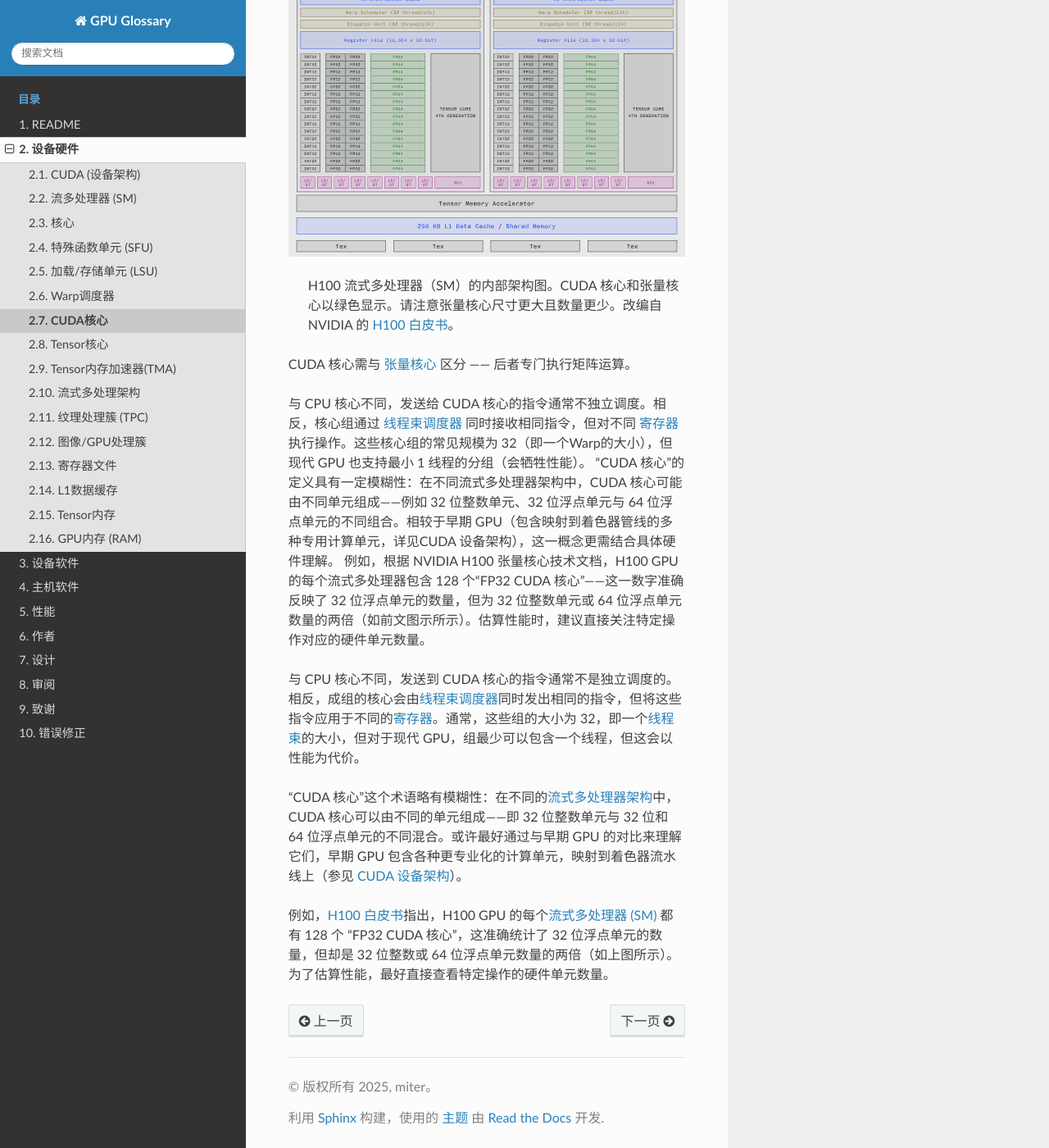
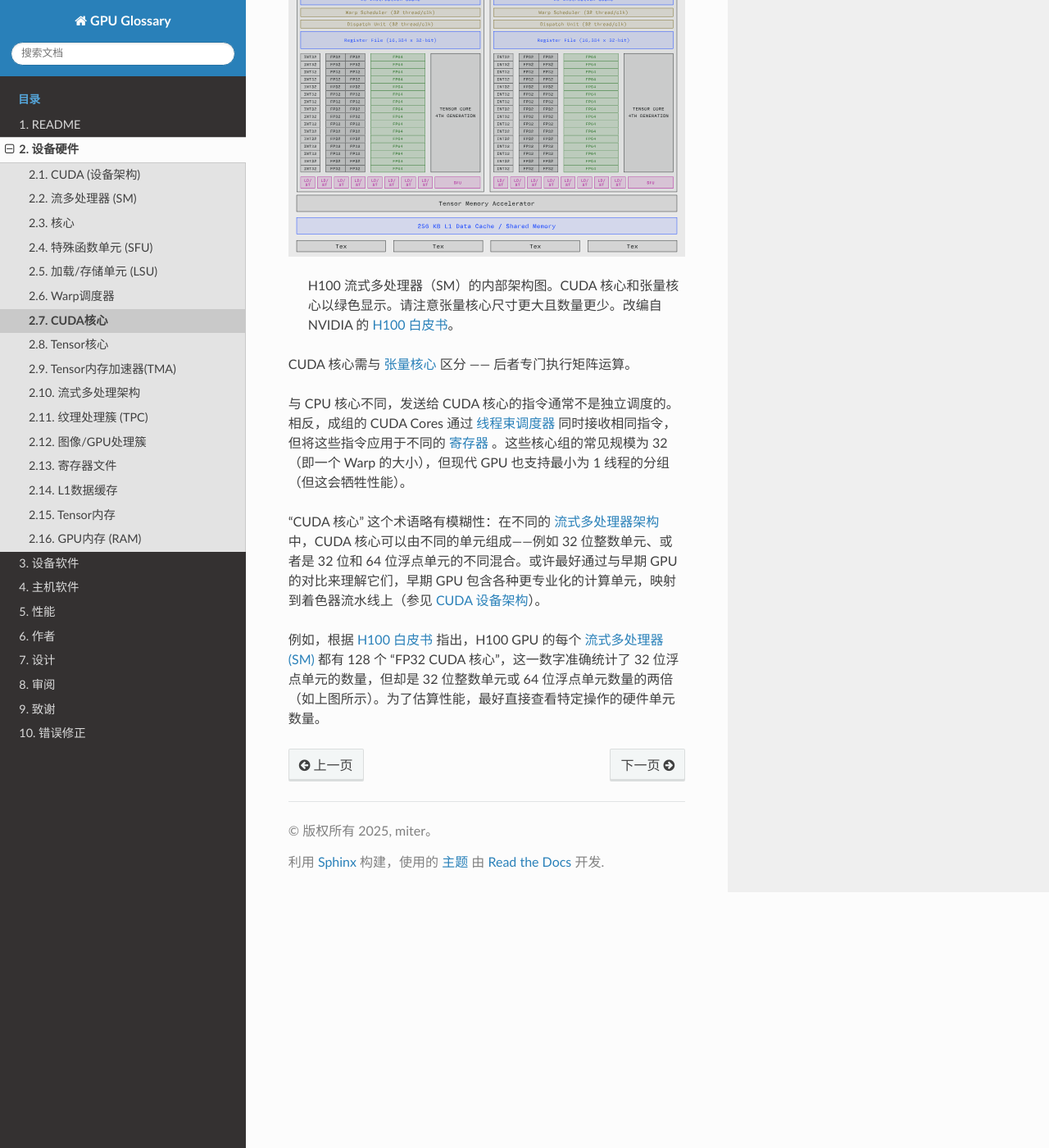
Before and after one commit to miter6/gpu-glossary-zh, a Sphinx documentation site: the page built from source/gpu-glossary/device-hardware/cuda-core.md, in a window 1280 px wide and 1400 px high, scrolled down 538 px. Shown: the whole window at 82% size. Built offline with Sphinx 7.4.7 and the Read the Docs theme 3.1.0, drawn with Linux system fonts in a browser that asks for light colours; pages that are not in the unit, such as notebooks, are missing from menus.

Commit message:
fix some translate.

```diff
--- a/source/gpu-glossary/device-hardware/cuda-core.md
+++ b/source/gpu-glossary/device-hardware/cuda-core.md
@@ -8,12 +8,8 @@ CUDA 核心是执行标量算术指令的 GPU [核心](/gpu-glossary/device-hard
 
 CUDA 核心需与 [张量核心](/gpu-glossary/device-hardware/tensor-core) 区分 —— 后者专门执行矩阵运算。
 
-与 CPU 核心不同，发送给 CUDA 核心的指令通常不独立调度。相反，核心组通过 [线程束调度器](/gpu-glossary/device-hardware/warp-scheduler) 同时接收相同指令，但对不同 [寄存器](/gpu-glossary/device-software/registers) 执行操作。这些核心组的常见规模为 32（即一个Warp的大小），但现代 GPU 也支持最小 1 线程的分组（会牺牲性能）。
-“CUDA 核心”的定义具有一定模糊性：在不同流式多处理器架构中，CUDA 核心可能由不同单元组成——例如 32 位整数单元、32 位浮点单元与 64 位浮点单元的不同组合。相较于早期 GPU（包含映射到着色器管线的多种专用计算单元，详见CUDA 设备架构），这一概念更需结合具体硬件理解。
-例如，根据 NVIDIA H100 张量核心技术文档，H100 GPU 的每个流式多处理器包含 128 个“FP32 CUDA 核心”——这一数字准确反映了 32 位浮点单元的数量，但为 32 位整数单元或 64 位浮点单元数量的两倍（如前文图示所示）。估算性能时，建议直接关注特定操作对应的硬件单元数量。
+与 CPU 核心不同，发送给 CUDA 核心的指令通常不是独立调度的。相反，成组的 CUDA Cores 通过 [线程束调度器](/gpu-glossary/device-hardware/warp-scheduler) 同时接收相同指令，但将这些指令应用于不同的 [寄存器](/gpu-glossary/device-software/registers) 。这些核心组的常见规模为 32（即一个 Warp 的大小），但现代 GPU 也支持最小为 1 线程的分组（但这会牺牲性能）。
 
-与 CPU 核心不同，发送到 CUDA 核心的指令通常不是独立调度的。相反，成组的核心会由[线程束调度器](/gpu-glossary/device-hardware/warp-scheduler)同时发出相同的指令，但将这些指令应用于不同的[寄存器](/gpu-glossary/device-software/registers)。通常，这些组的大小为 32，即一个[线程束](/gpu-glossary/device-software/warp)的大小，但对于现代 GPU，组最少可以包含一个线程，但这会以性能为代价。
+"CUDA 核心" 这个术语略有模糊性：在不同的 [流式多处理器架构](/gpu-glossary/device-hardware/streaming-multiprocessor-architecture) 中，CUDA 核心可以由不同的单元组成——例如 32 位整数单元、或者是 32 位和 64 位浮点单元的不同混合。或许最好通过与早期 GPU 的对比来理解它们，早期 GPU 包含各种更专业化的计算单元，映射到着色器流水线上（参见 [CUDA 设备架构](/gpu-glossary/device-hardware/cuda-device-architecture)）。
 
-"CUDA 核心"这个术语略有模糊性：在不同的[流式多处理器架构](/gpu-glossary/device-hardware/streaming-multiprocessor-architecture)中，CUDA 核心可以由不同的单元组成——即 32 位整数单元与 32 位和 64 位浮点单元的不同混合。或许最好通过与早期 GPU 的对比来理解它们，早期 GPU 包含各种更专业化的计算单元，映射到着色器流水线上（参见 [CUDA 设备架构](/gpu-glossary/device-hardware/cuda-device-architecture)）。
-
-例如，[H100 白皮书](https://resources.nvidia.com/en-us-hopper-architecture/nvidia-h100-tensor-c)指出，H100 GPU 的每个[流式多处理器 (SM)](/gpu-glossary/device-hardware/streaming-multiprocessor) 都有 128 个 "FP32 CUDA 核心"，这准确统计了 32 位浮点单元的数量，但却是 32 位整数或 64 位浮点单元数量的两倍（如上图所示）。为了估算性能，最好直接查看特定操作的硬件单元数量。
+例如，根据 [H100 白皮书](https://resources.nvidia.com/en-us-hopper-architecture/nvidia-h100-tensor-c) 指出，H100 GPU 的每个 [流式多处理器 (SM)](/gpu-glossary/device-hardware/streaming-multiprocessor) 都有 128 个 "FP32 CUDA 核心"，这一数字准确统计了 32 位浮点单元的数量，但却是 32 位整数单元或 64 位浮点单元数量的两倍（如上图所示）。为了估算性能，最好直接查看特定操作的硬件单元数量。
```
